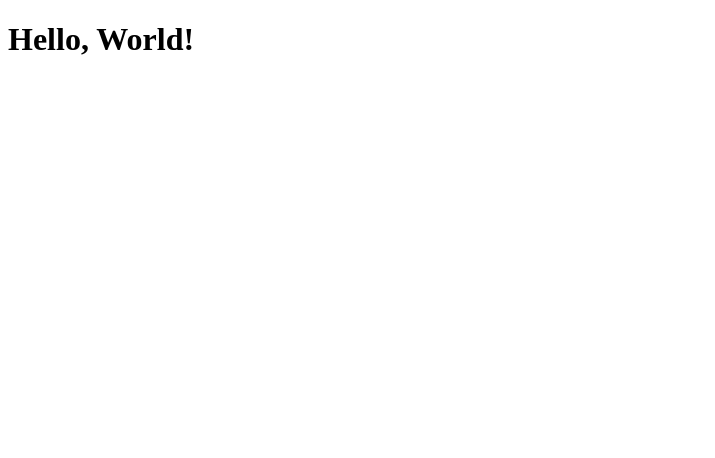
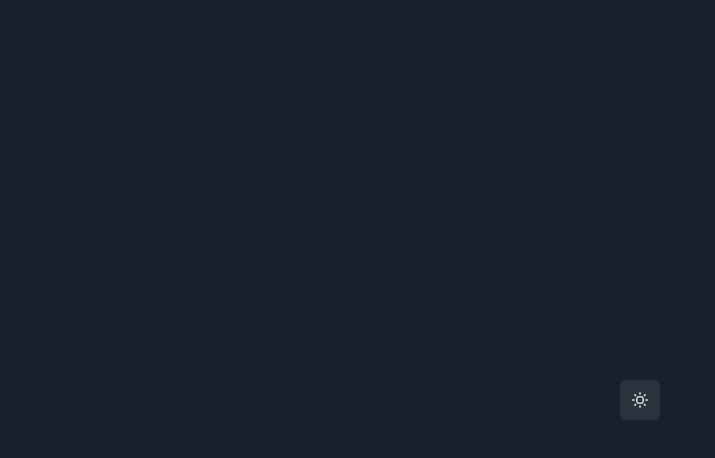
Before and after one commit to nft-viewer/nft-viewer, a React (Vite) app in the folder web/: page / in a window 1280 px wide. Shown: the top 458 px of the page, without its empty margins (0-715 px from the left). Built offline with nearby package versions, Linux system fonts and the light colour scheme.

Commit message:
Add Chakra UI

```diff
--- a/web/package.json
+++ b/web/package.json
@@ -9,6 +9,11 @@
     "preview": "vite preview"
   },
   "dependencies": {
+    "@chakra-ui/icons": "^2.0.4",
+    "@chakra-ui/react": "^2.2.4",
+    "@emotion/react": "^11.9.3",
+    "@emotion/styled": "^11.9.3",
+    "framer-motion": "^6.5.1",
     "react": "^18.2.0",
     "react-dom": "^18.2.0"
   },
--- a/web/src/App.tsx
+++ b/web/src/App.tsx
@@ -1,10 +1,14 @@
 import React from 'react';
+import { IconButton, Center, useColorMode } from '@chakra-ui/react';
+import { SunIcon, MoonIcon } from '@chakra-ui/icons'
 
 function App() {
+	const { colorMode, toggleColorMode } = useColorMode();
+
 	return (
-		<>
-			<h1>Hello, World!</h1>
-		</>
+		<Center width="100vw" height="100vh">
+			<IconButton aria-label="Toggle theme" colorScheme={colorMode == "light" ? "blue" : undefined} onClick={toggleColorMode} icon={colorMode == "light" ? (<MoonIcon />) : (<SunIcon />)} />
+		</Center>
 	);
 }
 
--- a/web/src/main.tsx
+++ b/web/src/main.tsx
@@ -1,9 +1,12 @@
 import React from 'react';
 import ReactDOM from 'react-dom/client';
+import { ChakraProvider, extendTheme } from '@chakra-ui/react';
 import App from './App';
 
 ReactDOM.createRoot(document.getElementById("root") as HTMLElement).render(
 	<React.StrictMode>
-		<App />
+		<ChakraProvider theme={extendTheme({config: {initialColorMode: "dark", useSystemColorMode: false}})}>
+			<App />
+		</ChakraProvider>
 	</React.StrictMode>
 );
```
Also changed, not shown: 1 other file (tests, documents, lock files or other folders).
